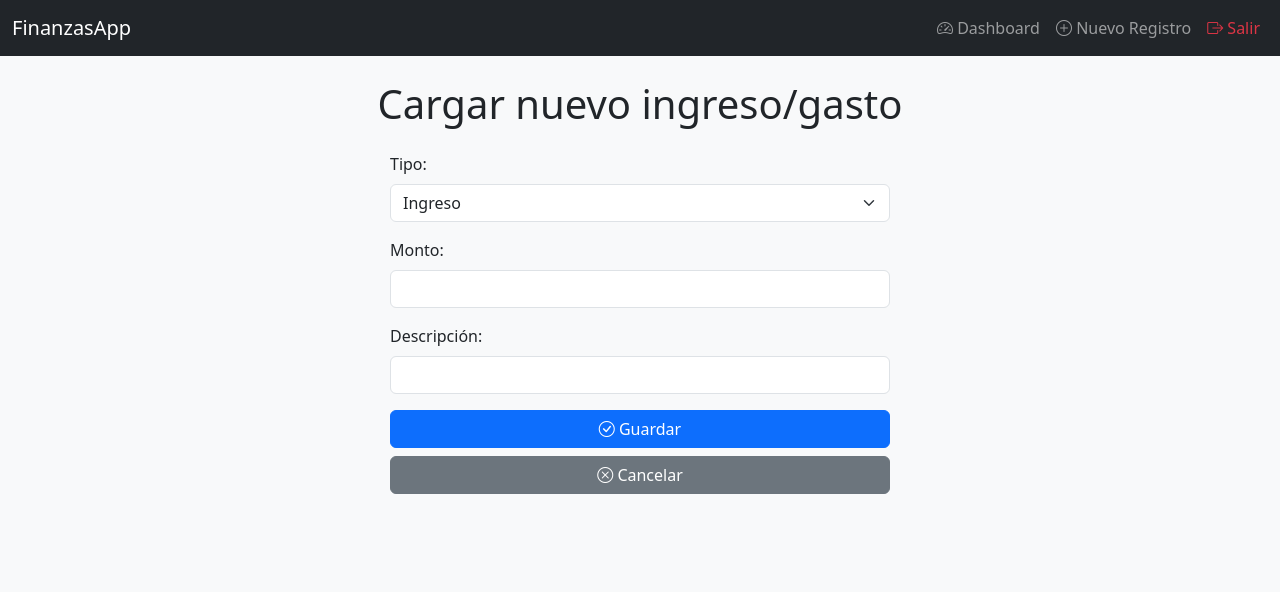
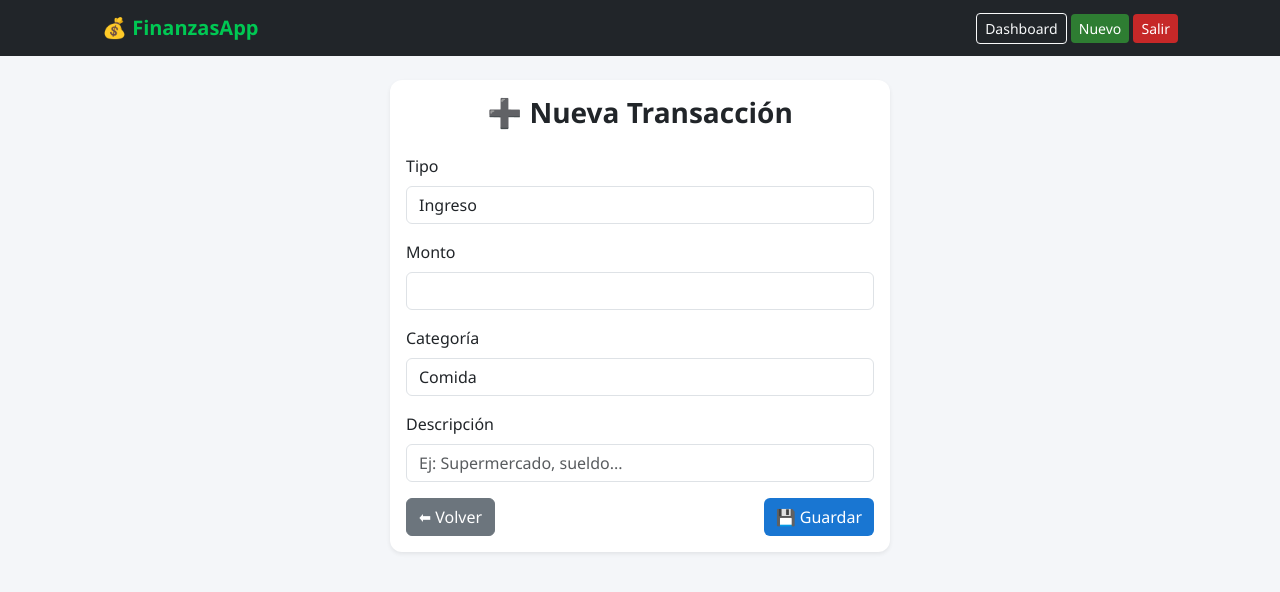
Before and after one commit to farofede01/dashboard-finanzas, a Flask app: page /nuevo in a window 1280 px wide. Shown: the top 592 px of the page. Run offline with Flask 3, Linux system fonts and the light colour scheme; a user stored in the database is signed in.

Commit message:
Actualización: nuevas funciones y mejoras

```diff
--- a/app/models.py
+++ b/app/models.py
@@ -15,3 +15,4 @@ class Registro(db.Model):
     descripcion = db.Column(db.String(200), nullable=False)
     fecha = db.Column(db.DateTime, default=datetime.now)
     usuario_id = db.Column(db.Integer, db.ForeignKey('usuario.id'), nullable=False)
+    categoria = db.Column(db.String(50))
--- a/app/routes.py
+++ b/app/routes.py
@@ -1,45 +1,51 @@
 from flask import Blueprint, render_template, request, redirect, url_for, flash
 from flask_login import login_user, logout_user, login_required, current_user
 from flask_bcrypt import Bcrypt
+from collections import defaultdict
 from .models import Usuario, Registro
 from . import db, login_manager
 
 main = Blueprint('main', __name__)
 bcrypt = Bcrypt()
 
-# Cargar usuario en sesión
+
+# ===== LOGIN MANAGER =====
 @login_manager.user_loader
 def load_user(user_id):
     return Usuario.query.get(int(user_id))
 
-# Página inicial
+
+# ===== HOME =====
 @main.route('/')
 def inicio():
     return render_template('inicio.html')
 
-# Registro de usuario
+
+# ===== REGISTRO =====
 @main.route('/registro', methods=['GET', 'POST'])
 def registro():
     if request.method == 'POST':
         nombre = request.form['nombre']
         email = request.form['email']
-        password = bcrypt.generate_password_hash(request.form['password']).decode('utf-8')
+        password = bcrypt.generate_password_hash(
+            request.form['password']
+        ).decode('utf-8')
 
-        # Verificar si ya existe el email
-        usuario_existente = Usuario.query.filter_by(email=email).first()
-        if usuario_existente:
-            flash("Ese email ya está registrado. Probá con otro.", "danger")
+        if Usuario.query.filter_by(email=email).first():
+            flash("Ese email ya está registrado.", "danger")
             return redirect(url_for('main.registro'))
 
-        nuevo_usuario = Usuario(nombre=nombre, email=email, password=password)
-        db.session.add(nuevo_usuario)
+        usuario = Usuario(nombre=nombre, email=email, password=password)
+        db.session.add(usuario)
         db.session.commit()
-        flash("Usuario creado con éxito. Ya podés iniciar sesión.", "success")
+
+        flash("Usuario creado correctamente.", "success")
         return redirect(url_for('main.login'))
 
     return render_template('registro.html')
 
-# Login de usuario
+
+# ===== LOGIN =====
 @main.route('/login', methods=['GET', 'POST'])
 def login():
     if request.method == 'POST':
@@ -49,95 +55,135 @@ def login():
 
         if usuario and bcrypt.check_password_hash(usuario.password, password):
             login_user(usuario)
-            flash("Sesión iniciada correctamente.", "success")
             return redirect(url_for('main.dashboard'))
-        else:
-            flash("Credenciales incorrectas. Revisá tu email y contraseña.", "danger")
-            return redirect(url_for('main.login'))
+
+        flash("Credenciales incorrectas.", "danger")
 
     return render_template('login.html')
 
-# Logout
+
+# ===== LOGOUT =====
 @main.route('/logout')
 @login_required
 def logout():
     logout_user()
-    flash("Sesión cerrada correctamente.", "info")
     return redirect(url_for('main.login'))
 
-# Dashboard con ingresos y gastos
+
+# ===== DASHBOARD =====
 @main.route('/dashboard')
 @login_required
 def dashboard():
-    ingresos = Registro.query.filter_by(tipo="Ingreso", usuario_id=current_user.id).all()
-    gastos = Registro.query.filter_by(tipo="Gasto", usuario_id=current_user.id).all()
+    ingresos = Registro.query.filter_by(
+        tipo="Ingreso",
+        usuario_id=current_user.id
+    ).order_by(Registro.fecha.desc()).all()
+
+    gastos = Registro.query.filter_by(
+        tipo="Gasto",
+        usuario_id=current_user.id
+    ).order_by(Registro.fecha.desc()).all()
 
     total_ingresos = sum(r.monto for r in ingresos)
     total_gastos = sum(r.monto for r in gastos)
     saldo = total_ingresos - total_gastos
 
-    return render_template('dashboard.html',
-                           ingresos=ingresos,
-                           gastos=gastos,
-                           total_ingresos=total_ingresos,
-                           total_gastos=total_gastos,
-                           saldo=saldo)
+    # ===== AGRUPAR POR MES (para gráfico línea) =====
+    balance_por_mes = defaultdict(float)
 
-# Formulario para nuevo registro
+    for r in ingresos:
+        mes = r.fecha.strftime("%Y-%m")
+        balance_por_mes[mes] += r.monto
+
+    for r in gastos:
+        mes = r.fecha.strftime("%Y-%m")
+        balance_por_mes[mes] -= r.monto
+
+    meses = list(balance_por_mes.keys())
+    balances = list(balance_por_mes.values())
+
+    # ===== AGRUPAR POR CATEGORIA (para gráfico pie) =====
+    gastos_por_categoria = defaultdict(float)
+
+    for g in gastos:
+        categoria = g.categoria if g.categoria else "Otros"
+        gastos_por_categoria[categoria] += g.monto
+
+    categorias = list(gastos_por_categoria.keys())
+    totales_categorias = list(gastos_por_categoria.values())
+
+    return render_template(
+        'dashboard.html',
+        ingresos=ingresos,
+        gastos=gastos,
+        total_ingresos=total_ingresos,
+        total_gastos=total_gastos,
+        saldo=saldo,
+        meses=meses,
+        balances=balances,
+        categorias=categorias,
+        totales_categorias=totales_categorias
+    )
+
+
+# ===== NUEVO REGISTRO =====
 @main.route('/nuevo', methods=['GET', 'POST'])
 @login_required
 def nuevo():
     if request.method == 'POST':
         tipo = request.form['tipo']
-        monto = int(request.form['monto'])
+        monto = float(request.form['monto'])
         descripcion = request.form['descripcion']
+        categoria = request.form['categoria']
 
-        nuevo_registro = Registro(
+        registro = Registro(
             tipo=tipo,
             monto=monto,
             descripcion=descripcion,
+            categoria=categoria,
             usuario_id=current_user.id
         )
-        db.session.add(nuevo_registro)
+
+        db.session.add(registro)
         db.session.commit()
-        flash("Registro agregado correctamente.", "success")
+
+        flash("Registro agregado.", "success")
         return redirect(url_for('main.dashboard'))
 
     return render_template('formulario.html')
 
-# Editar registro existente
+
+# ===== EDITAR =====
 @main.route('/editar/<int:id>', methods=['GET', 'POST'])
 @login_required
 def editar(id):
     registro = Registro.query.get_or_404(id)
 
-    # Solo permitir editar registros del usuario actual
     if registro.usuario_id != current_user.id:
-        flash("No tenés permiso para editar este registro.", "danger")
         return redirect(url_for('main.dashboard'))
 
     if request.method == 'POST':
         registro.tipo = request.form['tipo']
-        registro.monto = int(request.form['monto'])
+        registro.monto = float(request.form['monto'])
         registro.descripcion = request.form['descripcion']
+        registro.categoria = request.form['categoria']
+
         db.session.commit()
-        flash("Registro actualizado correctamente.", "success")
         return redirect(url_for('main.dashboard'))
 
     return render_template('editar.html', registro=registro)
 
-# Eliminar registro existente
+
+# ===== ELIMINAR =====
 @main.route('/eliminar/<int:id>', methods=['POST'])
 @login_required
 def eliminar(id):
     registro = Registro.query.get_or_404(id)
 
-    # Solo permitir eliminar registros del usuario actual
     if registro.usuario_id != current_user.id:
-        flash("No tenés permiso para eliminar este registro.", "danger")
         return redirect(url_for('main.dashboard'))
 
     db.session.delete(registro)
     db.session.commit()
-    flash("Registro eliminado correctamente.", "success")
+
     return redirect(url_for('main.dashboard'))
--- a/app/templates/base.html
+++ b/app/templates/base.html
@@ -3,38 +3,38 @@
 <head>
   <meta charset="UTF-8">
   <title>{% block title %}{% endblock %} - FinanzasApp</title>
+
   <link href="https://cdn.jsdelivr.net/npm/bootstrap@5.3.2/dist/css/bootstrap.min.css" rel="stylesheet">
-  <link rel="stylesheet" href="{{ url_for('static', filename='style.css') }}">
   <link rel="stylesheet" href="https://cdn.jsdelivr.net/npm/bootstrap-icons@1.11.3/font/bootstrap-icons.css">
+  <link rel="stylesheet" href="{{ url_for('static', filename='styles.css') }}">
 </head>
-<body class="bg-light">
 
-  <!-- Navbar -->
-  <nav class="navbar navbar-expand-lg navbar-dark bg-dark mb-4">
-    <div class="container-fluid">
-      <a class="navbar-brand" href="{{ url_for('main.dashboard') }}">FinanzasApp</a>
-      <div class="collapse navbar-collapse">
-        <ul class="navbar-nav ms-auto">
-          <li class="nav-item"><a class="nav-link" href="{{ url_for('main.dashboard') }}"><i class="bi bi-speedometer2"></i> Dashboard</a></li>
-          <li class="nav-item"><a class="nav-link" href="{{ url_for('main.nuevo') }}"><i class="bi bi-plus-circle"></i> Nuevo Registro</a></li>
-          <li class="nav-item"><a class="nav-link text-danger" href="{{ url_for('main.logout') }}"><i class="bi bi-box-arrow-right"></i> Salir</a></li>
-        </ul>
+<body>
+
+<nav class="navbar navbar-dark bg-dark mb-4">
+  <div class="container">
+    <a class="navbar-brand" href="{{ url_for('main.dashboard') }}">💰 FinanzasApp</a>
+
+    <div>
+      <a href="{{ url_for('main.dashboard') }}" class="btn btn-outline-light btn-sm">Dashboard</a>
+      <a href="{{ url_for('main.nuevo') }}" class="btn btn-success btn-sm">Nuevo</a>
+      <a href="{{ url_for('main.logout') }}" class="btn btn-danger btn-sm">Salir</a>
     </div>
   </div>
 </nav>
 
 <div class="container">
-    <!-- Mensajes flash -->
+
   {% with messages = get_flashed_messages(with_categories=true) %}
-      {% if messages %}
     {% for category, message in messages %}
       <div class="alert alert-{{ category }} text-center">{{ message }}</div>
     {% endfor %}
-      {% endif %}
   {% endwith %}
 
   {% block content %}{% endblock %}
+
 </div>
 
+<script src="https://cdn.jsdelivr.net/npm/chart.js"></script>
 </body>
 </html>
--- a/app/templates/formulario.html
+++ b/app/templates/formulario.html
@@ -1,28 +1,67 @@
 {% extends "base.html" %}
 {% block title %}Nuevo Registro{% endblock %}
+
 {% block content %}
-<h1 class="text-center mb-4">Cargar nuevo ingreso/gasto</h1>
-<form method="POST" class="mx-auto" style="max-width: 500px;">
+
+<div class="container mt-4">
+
+  <div class="card shadow-sm mx-auto" style="max-width: 500px;">
+    <div class="card-body">
+
+      <h3 class="text-center mb-4">➕ Nueva Transacción</h3>
+
+      <form method="POST">
+
+        <!-- TIPO -->
         <div class="mb-3">
-    <label class="form-label">Tipo:</label>
-    <select name="tipo" class="form-select">
+          <label class="form-label">Tipo</label>
+          <select name="tipo" class="form-control" required>
             <option value="Ingreso">Ingreso</option>
             <option value="Gasto">Gasto</option>
           </select>
         </div>
+
+        <!-- MONTO -->
         <div class="mb-3">
-    <label class="form-label">Monto:</label>
-    <input type="number" name="monto" class="form-control" required>
+          <label class="form-label">Monto</label>
+          <input type="number" step="0.01" name="monto" class="form-control" required>
         </div>
+
+        <!-- CATEGORÍA -->
         <div class="mb-3">
-    <label class="form-label">Descripción:</label>
-    <input type="text" name="descripcion" class="form-control" required>
+          <label class="form-label">Categoría</label>
+          <select name="categoria" class="form-control" required>
+            <option>Comida</option>
+            <option>Transporte</option>
+            <option>Ocio</option>
+            <option>Salud</option>
+            <option>Educación</option>
+            <option>Otros</option>
+          </select>
         </div>
-  <button type="submit" class="btn btn-primary w-100">
-    <i class="bi bi-check-circle"></i> Guardar
+
+        <!-- DESCRIPCIÓN -->
+        <div class="mb-3">
+          <label class="form-label">Descripción</label>
+          <input type="text" name="descripcion" class="form-control" placeholder="Ej: Supermercado, sueldo..." required>
+        </div>
+
+        <!-- BOTONES -->
+        <div class="d-flex justify-content-between">
+          <a href="{{ url_for('main.dashboard') }}" class="btn btn-secondary">
+            ⬅ Volver
+          </a>
+
+          <button type="submit" class="btn btn-primary">
+            💾 Guardar
           </button>
-  <a href="{{ url_for('main.dashboard') }}" class="btn btn-secondary w-100 mt-2">
-    <i class="bi bi-x-circle"></i> Cancelar
-  </a>
+        </div>
+
       </form>
+
+    </div>
+  </div>
+
+</div>
+
 {% endblock %}
--- a/static/styles.css
+++ b/static/styles.css
@@ -1,26 +1,48 @@
 body {
-  background-color: #f8f9fa; /* gris claro */
+  background-color: #f4f6f9;
   font-family: 'Segoe UI', Tahoma, Geneva, Verdana, sans-serif;
 }
 
-h1, h2 {
+/* TITULOS */
+h1, h2, h3 {
   text-align: center;
   margin-bottom: 20px;
+  font-weight: 600;
 }
 
+/* NAVBAR */
 .navbar-brand {
   font-weight: bold;
-  color: #00c853 !important; /* verde */
+  color: #00c853 !important;
 }
 
+/* CARDS */
+.card {
+  border-radius: 12px;
+  border: none;
+  box-shadow: 0 2px 8px rgba(0,0,0,0.08);
+  transition: transform 0.2s ease;
+}
+
+.card:hover {
+  transform: scale(1.02);
+}
+
+/* TABLAS */
 .table-success th {
-  background-color: #81c784 !important; /* verde suave para ingresos */
+  background-color: #81c784 !important;
 }
 
 .table-danger th {
-  background-color: #e57373 !important; /* rojo suave para gastos */
+  background-color: #e57373 !important;
 }
 
+.table {
+  border-radius: 10px;
+  overflow: hidden;
+}
+
+/* BOTONES */
 .btn-primary {
   background-color: #1976d2;
   border: none;
@@ -41,7 +63,13 @@ h1, h2 {
   border: none;
 }
 
+/* ALERTAS */
 .alert-info {
   background-color: #29b6f6;
   color: white;
 }
+
+/* ESPACIADO */
+.container {
+  max-width: 1100px;
+}
```
Also changed, not shown: app/__init__.py (+12 -8 lines), app/templates/dashboard.html (+138 -23 lines), instance/finanzas.db. Lines whose indentation alone changed are shown as unchanged.
